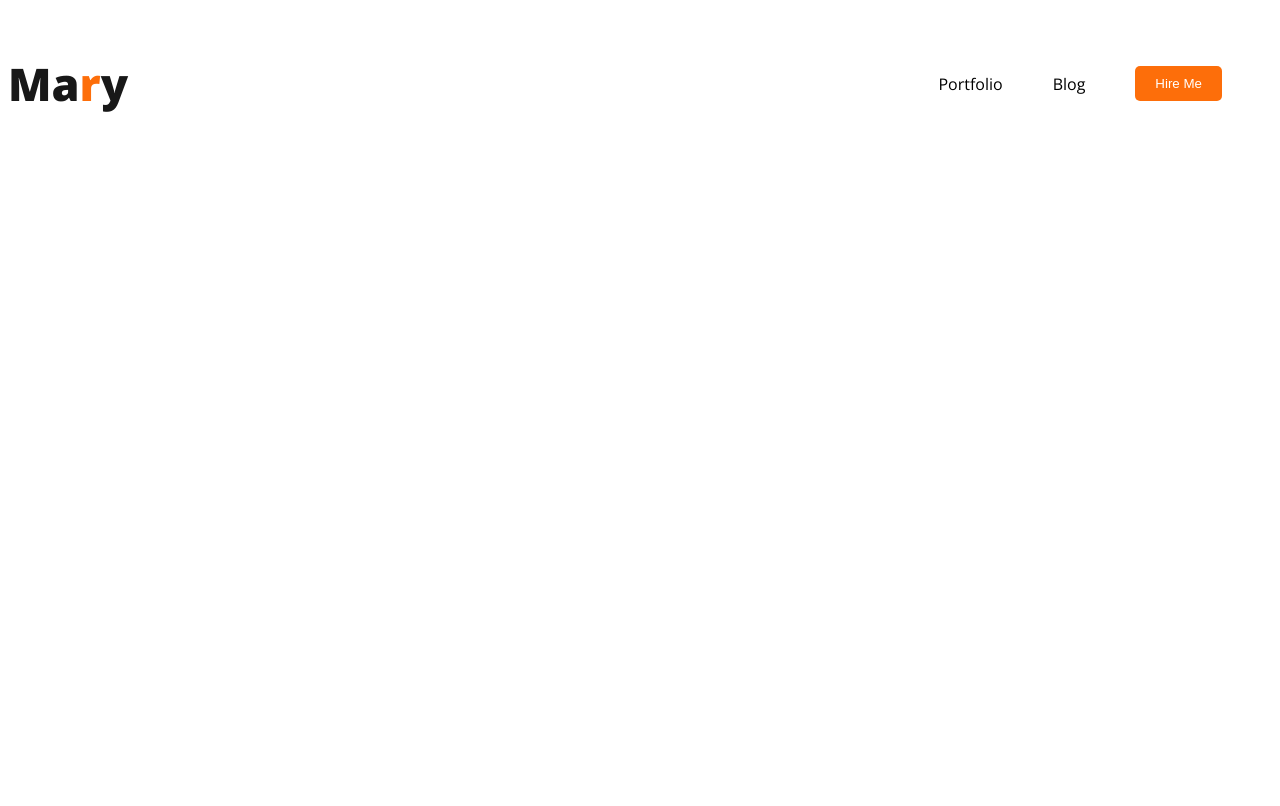
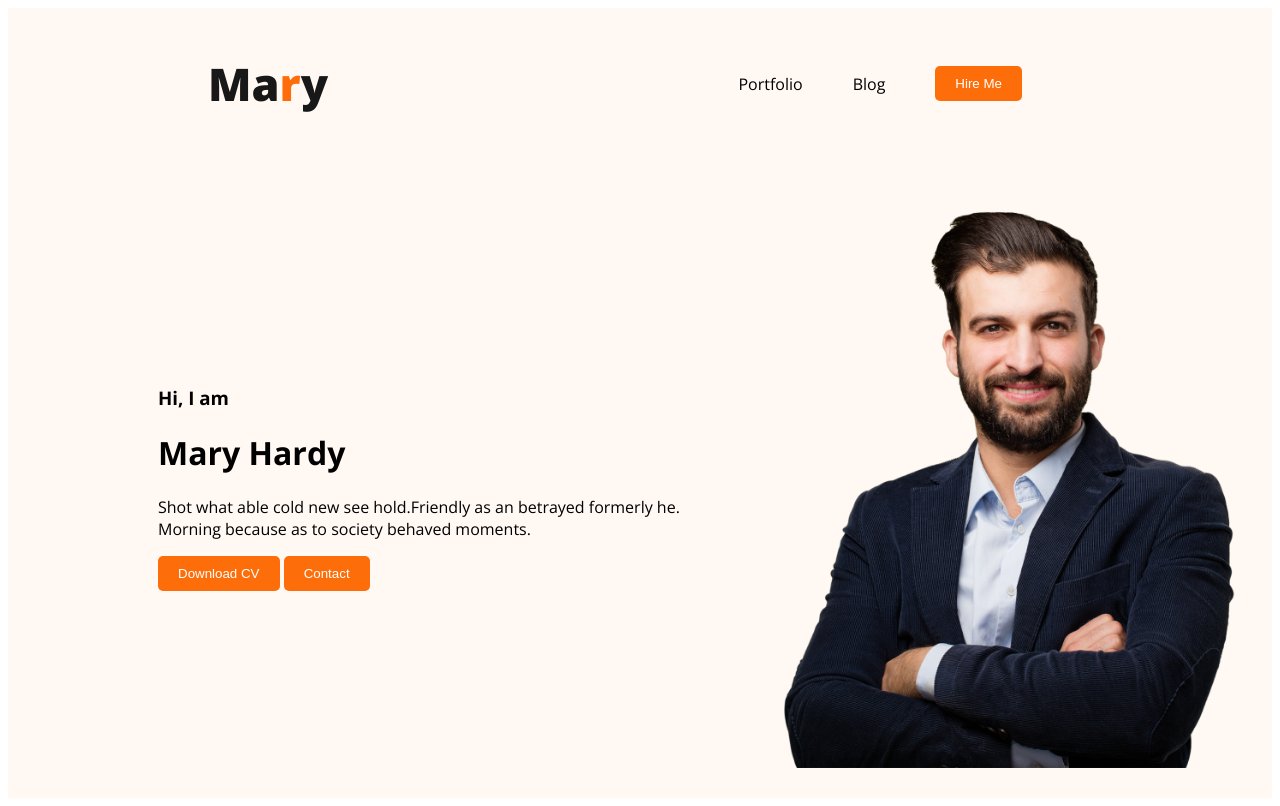
Before and after one commit to Heymaet98/website-portfolio, a plain HTML site: page index.html in a window 1280 px wide. Drawn offline with nearby package versions, Linux system fonts and the light colour scheme.

Commit message:
banner done

```diff
--- a/index.html
+++ b/index.html
@@ -10,7 +10,7 @@
     <link rel="stylesheet" href="/style/portfolio.css">
 </head>
 <body>
-    <head>
+    <header>
         <nav>
             <h3 class="nav-title">Ma<span class="orange">r</span>y</h3>
             <ul>
@@ -19,7 +19,17 @@
                 <li><button class="button">Hire Me</button></li>
             </ul>
         </nav>
-    </head>
+        <div class="banner">
+            <div>
+                <h3>Hi, I am</h3>
+                <h1>Mary Hardy</h1>
+                <p>Shot what able cold new see hold.Friendly as an betrayed formerly he. Morning because as to society behaved moments.</p>
+                <button class="button">Download CV</button>
+                <button class="button">Contact</button>
+            </div>
+            <img src="images/hardy.png" alt="" width="500px">
+        </div>
+    </header>
     <main>
 
     </main>
--- a/style/portfolio.css
+++ b/style/portfolio.css
@@ -6,6 +6,7 @@ nav{
     display: flex;
     justify-content: space-between;
     align-items: center;
+    margin: 0px 200px;
 }
 .nav-title{
     color: #181818;
@@ -34,3 +35,11 @@ nav a{
     padding: 10px 20px;
     color: white;
 }
+header{
+    background-color: #FFF8F3;
+}
+.banner{
+    padding: 30px 30px 30px 150px;
+    display: flex;
+    align-items: center;
+}
```
